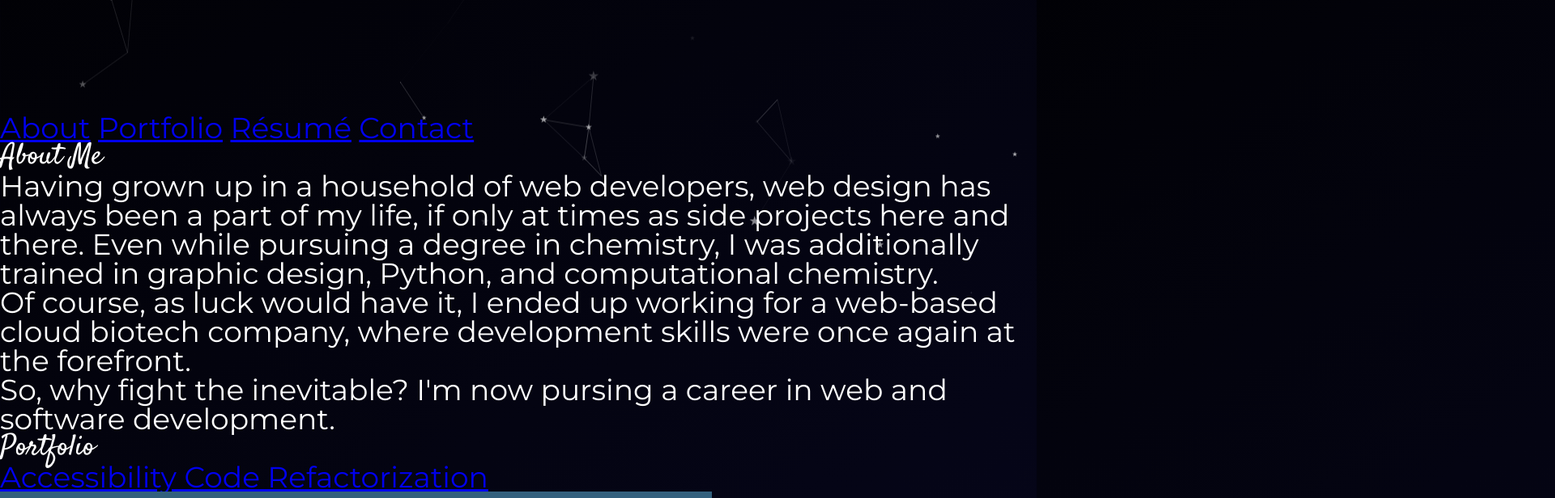
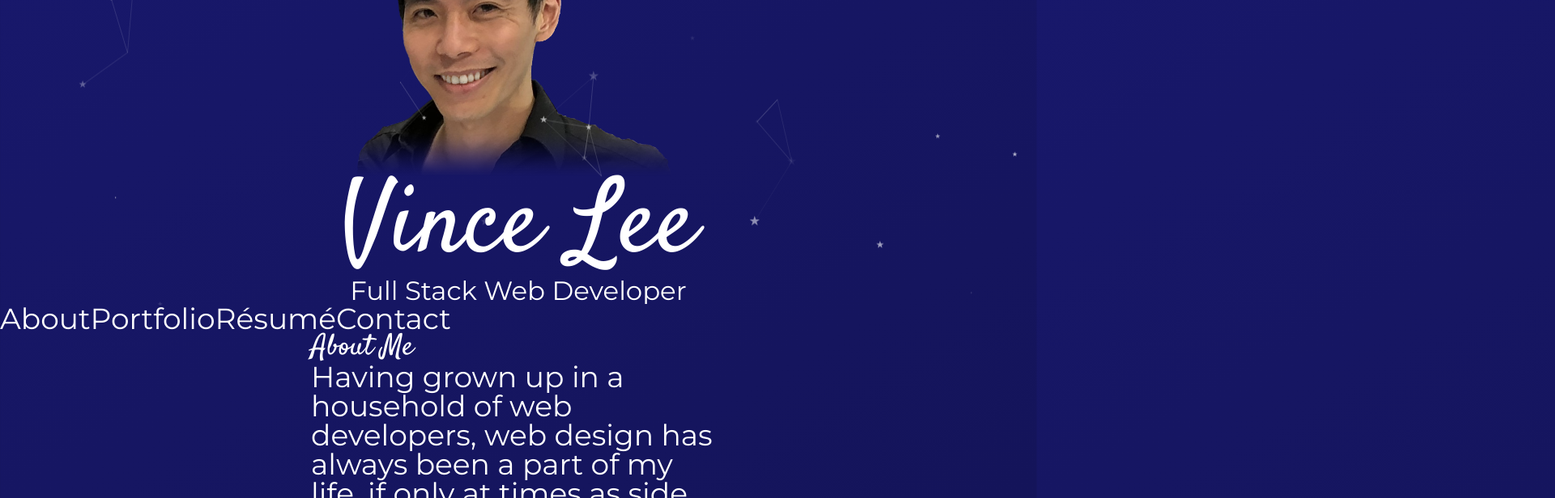
Before and after one commit to StarryBlue7/portfolio-ii, a plain HTML site: page index.html in a window 1280 px wide. Shown: the part 420-1036 px from the top of the page at 81% size, 1920 px wide, since content can reach past the window. Drawn offline with nearby package versions, Linux system fonts and the light colour scheme.

Commit message:
header and main content proportioning

```diff
--- a/assets/style.css
+++ b/assets/style.css
@@ -1,15 +1,21 @@
 :root {
     --header-font: 'Satisfy';
     --content-font: 'Montserrat';
+    --main-text-color: white;
 }
 
 body {
-    background-image: linear-gradient(150deg, black, midnightblue);
+    background-image: linear-gradient(150deg, midnightblue, black);
     min-height: 100vh;
     scroll-behavior: smooth;
-    color: white;
+    color: var(--main-text-color);
     font-size: 36px;
     font-family: var(--content-font);
+}
+
+a {
+    text-decoration: none;
+    color: var(--main-text-color);
 }
 
 #particles-js {
@@ -30,8 +36,9 @@ canvas {
 header {
     display: flex;
     flex-direction: column;
-    top: 50%;
-    transform: translateY(-50%);
+    align-items: center;
+    margin-top: 30vh;
+    overflow: hidden;
 }
 
 .profile-img {
@@ -45,3 +52,26 @@ h1, h2 {
 h1 {
     font-size: 350%;
 }
+
+h3 {
+    font-size: 90%;
+}
+
+nav {
+    display: flex;
+    flex-flow: row wrap;
+}
+
+nav > a {
+
+}
+
+main {
+    display: flex;
+    flex-direction: column;
+    align-items: center;
+}
+
+section {
+    width: 40vw;
+}
--- a/index.html
+++ b/index.html
@@ -44,7 +44,7 @@
 
         <section id="portfolio">
             <h2>Portfolio</h2>
-            <section class="projects row-reverse">
+            <section id="projects">
 
                 <summary>
                     <a target=_blank href="https://starryblue7.github.io/accessibility-code-refactor/">
```
